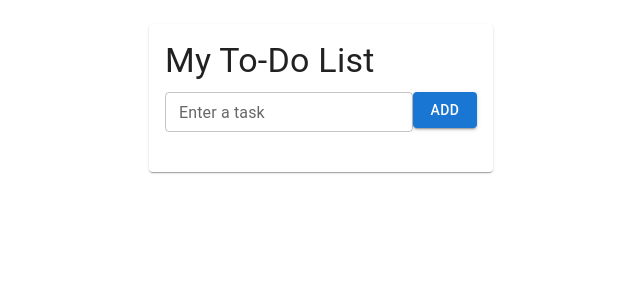
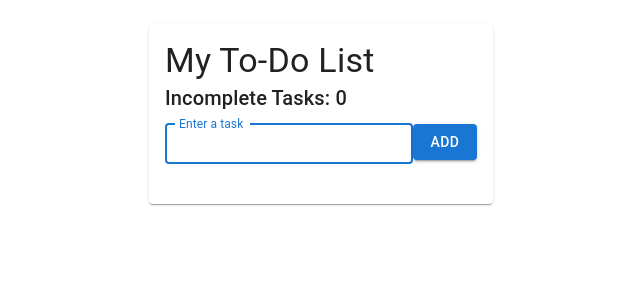
Before and after one commit to andriibur/basic-react, a React (Create React App) app in the folder todoapp/: page / in a window 1280 px wide. Shown: the top 300 px of the page, without its empty margins (319-959 px from the left). Built offline with nearby package versions, Linux system fonts and the light colour scheme.

Commit message:
localstorage, effects

```diff
--- a/todoapp/src/App.js
+++ b/todoapp/src/App.js
@@ -1,32 +1,73 @@
-import React, { useState } from 'react';
+import React, { useState, useEffect, useReducer, useRef, useMemo, useCallback } from 'react';
 import { Button, TextField, List, ListItem, Typography, Card, CardContent, Grid } from '@mui/material';
 
 export default function App() {
-  const [todos, setTodos] = useState([]);
+  const init = () => {
+    const storedTodos = localStorage.getItem('todos');
+    return storedTodos ? JSON.parse(storedTodos) : [];
+  };
+
   const [input, setInput] = useState('');
+  const inputRef = useRef(null);
+  const [todos, dispatch] = useReducer(reducer, [], init);
 
   function handleSubmit(e) {
     e.preventDefault(); // Prevent page reload
     if (input.trim() !== '') {
-      setTodos([...todos, input]); // Add new task to the list
-      setInput(''); // Clear the input field
-      console.log(todos)
+      addTodo(input);
+      setInput('');
     }
   }
+
+  function addTodo(task) {
+    const newTodo = { id: Date.now(), task, completed: false };
+    dispatch({ type: 'ADD_TODO', payload: newTodo });
+  }
+
+  function reducer(state, action) {
+    switch (action.type) {
+      case 'ADD_TODO':
+        return [...state, action.payload];
+      case 'TOGGLE_TODO':
+        return state.map(todo =>
+          todo.id === action.payload ? { ...todo, completed: !todo.completed } : todo
+        );
+      case 'REMOVE_TODO':
+        return state.filter(todo => todo.id !== action.payload);
+      default:
+        return state;
+    }
+  };
+
+  useEffect(() => {
+    inputRef.current.focus();
+  }, []);
+
+  useEffect(() => {
+    localStorage.setItem('todos', JSON.stringify(todos));
+  }, [todos]);
+
+  const toggleTodo = useCallback((id) => {
+    dispatch({ type: 'TOGGLE_TODO', payload: id });
+  }, [dispatch]);
+
+  const incompleteTasks = useMemo(() => {
+    return todos.filter(todo => !todo.completed).length;
+  }, [todos]);
 
   return (
     <Grid display="flex" justifyContent="center" alignItems="center" style={{ padding: 24 }}>
       <Card sx={{ minWidth: 275 }}>
         <CardContent>
           <Typography variant="h4">My To-Do List</Typography>
+          <Typography variant="h6">Incomplete Tasks: {incompleteTasks}</Typography>
           <form onSubmit={handleSubmit} style={{ marginTop: 10 }}>
             <TextField
               size="small"
               label="Enter a task"
               variant="outlined"
-              dense
-
               value={input}
+              inputRef={inputRef}
               onChange={(e) => setInput(e.target.value)}
             />
             <Button type="submit" variant="contained" color="primary">
@@ -35,7 +76,14 @@ export default function App() {
           </form>
           <List>
             {todos.map((todo, index) => (
-              <ListItem key={index}>{todo}</ListItem>
+              <ListItem
+                key={index}
+                onClick={() => toggleTodo(todo.id)}
+                style={{
+                  textDecoration: todo.completed && 'line-through'
+                }}>
+                {todo.task}
+              </ListItem>
             ))}
           </List>
         </CardContent>
```
